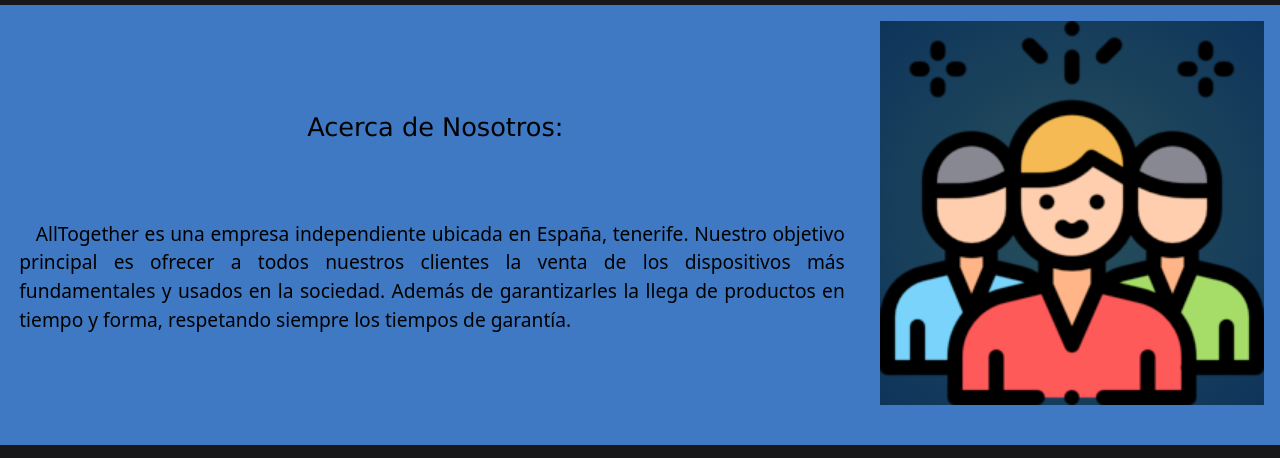
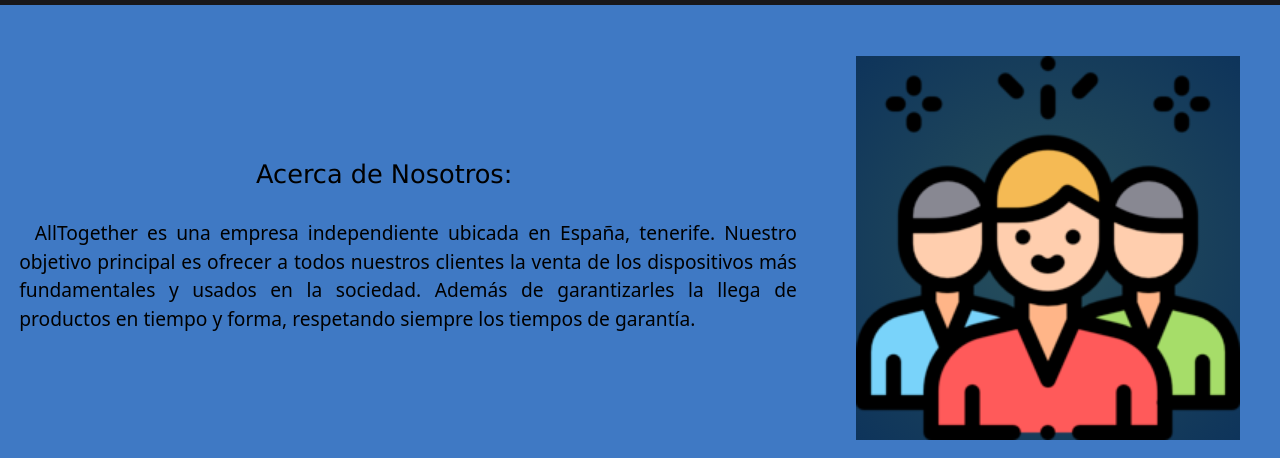
Before and after one commit to Abraham27092000/coderhouse__proyectofinal, a website: page pages/acercade.html in a window 1280 px wide. Shown: the part 135-593 px from the top of the page. Drawn offline with nearby package versions, Linux system fonts and the light colour scheme.

Commit message:
Modificacion para la imagen del page acercade

```diff
--- a/scss/components/_main.scss
+++ b/scss/components/_main.scss
@@ -89,8 +89,7 @@
         'Lucida Sans Unicode', Geneva, Verdana, sans-serif;
     font-size: 1.6em;
     margin-top: 0.5em;
-    margin-left: 12em;
-    margin-bottom:3em;
+    margin-left: 10em;
 }
 
 .acercade__texto {
@@ -110,7 +109,10 @@
     margin: 1em;
     height: 24em;
     width: 24em;
-    margin-bottom: 2.5em;
+    margin-bottom: 3.2em;
+    margin-top: 3.2em;
+    margin-right:2.5em;
+    margin-left:2.5em;
 }
 
 /*-------------------------membresia.html-------------------------*/
```
Also changed, not shown: css/style.css.
